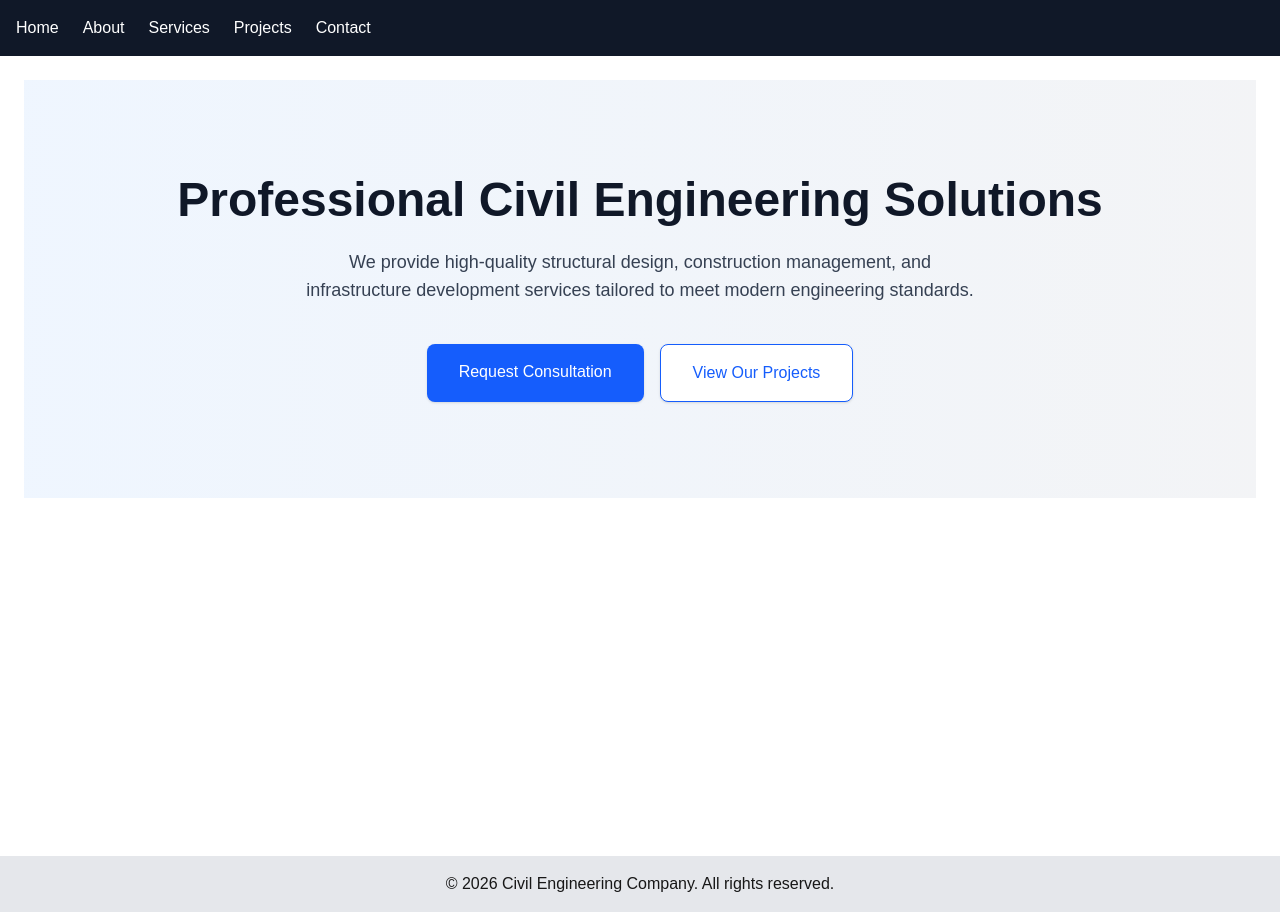
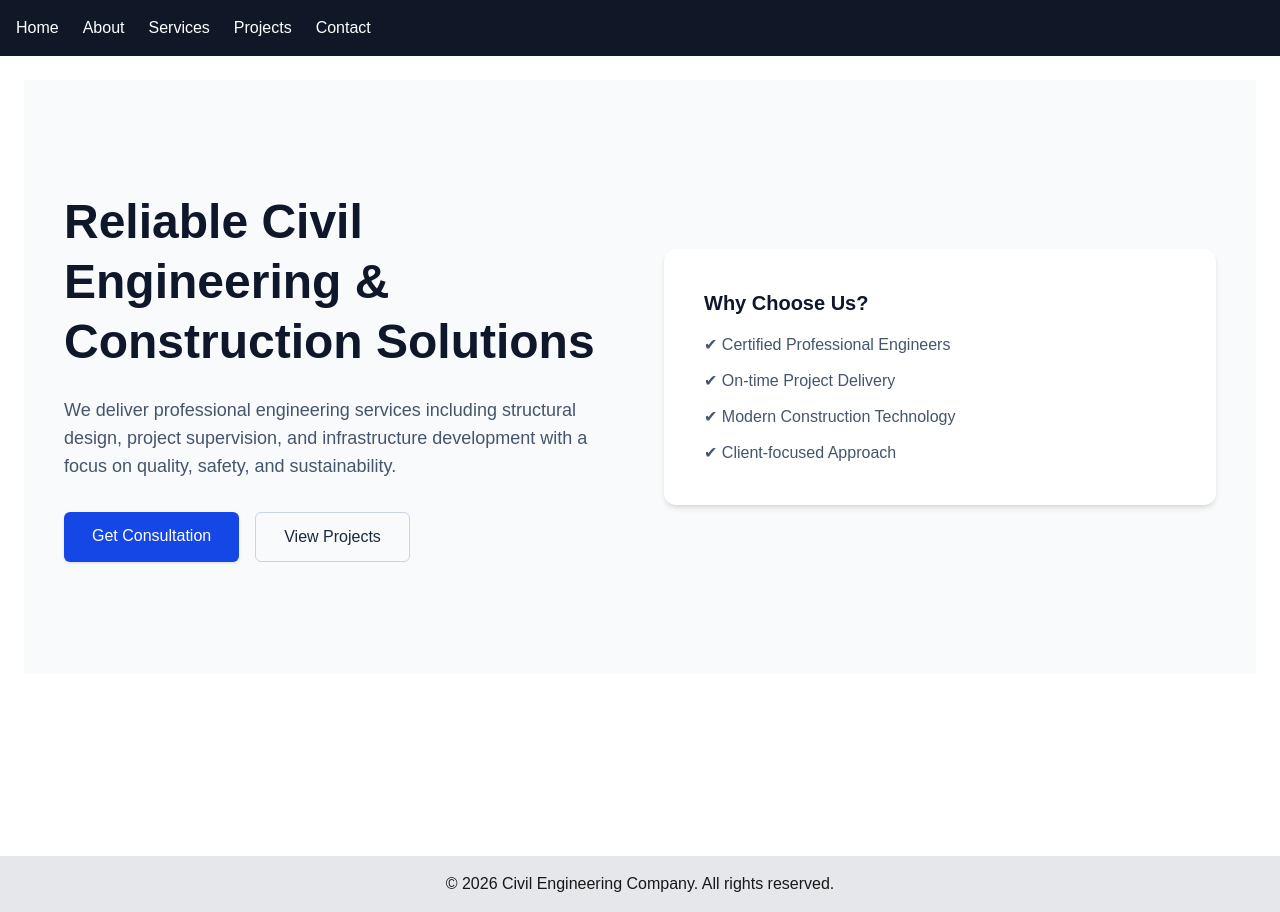
Before and after one commit to DevBrianKE/civil-engineer-website, a Next.js app in the folder frontend/: page / in a window 1280 px wide. Built offline with nearby package versions, Linux system fonts and the light colour scheme.

Commit message:
Redesign homepage with professional corporate layout

```diff
--- a/frontend/app/page.js
+++ b/frontend/app/page.js
@@ -1,34 +1,55 @@
 export default function HomePage() {
   return (
-    <section className="bg-gradient-to-r from-blue-50 to-gray-100 py-24 px-6">
+    <section className="bg-slate-50 py-28 px-6">
 
-      <div className="max-w-5xl mx-auto text-center">
+      <div className="max-w-6xl mx-auto grid md:grid-cols-2 gap-12 items-center">
 
-        <h1 className="text-5xl font-extrabold text-gray-900 mb-6">
-          Professional Civil Engineering Solutions
+        {/* LEFT CONTENT */}
+        <div>
+          <h1 className="text-4xl md:text-5xl font-bold text-slate-900 leading-tight mb-6">
+            Reliable Civil Engineering & Construction Solutions
           </h1>
 
-        <p className="text-gray-700 text-lg mb-10 max-w-2xl mx-auto">
-          We provide high-quality structural design, construction management,
-          and infrastructure development services tailored to meet modern
-          engineering standards.
+          <p className="text-slate-600 text-lg mb-8">
+            We deliver professional engineering services including structural
+            design, project supervision, and infrastructure development with a
+            focus on quality, safety, and sustainability.
           </p>
 
-        <div className="flex flex-col sm:flex-row justify-center gap-4">
+          <div className="flex gap-4">
 
             <a
               href="/contact"
-            className="bg-blue-600 text-white px-8 py-4 rounded-lg shadow hover:bg-blue-700 transition"
+              className="bg-blue-700 text-white px-7 py-3 rounded-md font-medium shadow hover:bg-blue-800 transition"
             >
-            Request Consultation
+              Get Consultation
             </a>
 
             <a
               href="/projects"
-            className="bg-white text-blue-600 border border-blue-600 px-8 py-4 rounded-lg shadow hover:bg-blue-50 transition"
+              className="border border-slate-300 text-slate-800 px-7 py-3 rounded-md font-medium hover:bg-white transition"
             >
-            View Our Projects
+              View Projects
             </a>
+
+          </div>
+        </div>
+
+        {/* RIGHT CARD */}
+        <div className="bg-white p-10 rounded-xl shadow-md">
+
+          <h3 className="text-xl font-semibold text-slate-900 mb-4">
+            Why Choose Us?
+          </h3>
+
+          <ul className="space-y-3 text-slate-600">
+
+            <li>✔ Certified Professional Engineers</li>
+            <li>✔ On-time Project Delivery</li>
+            <li>✔ Modern Construction Technology</li>
+            <li>✔ Client-focused Approach</li>
+
+          </ul>
 
         </div>
 
```
Lines whose indentation alone changed are shown as unchanged.
